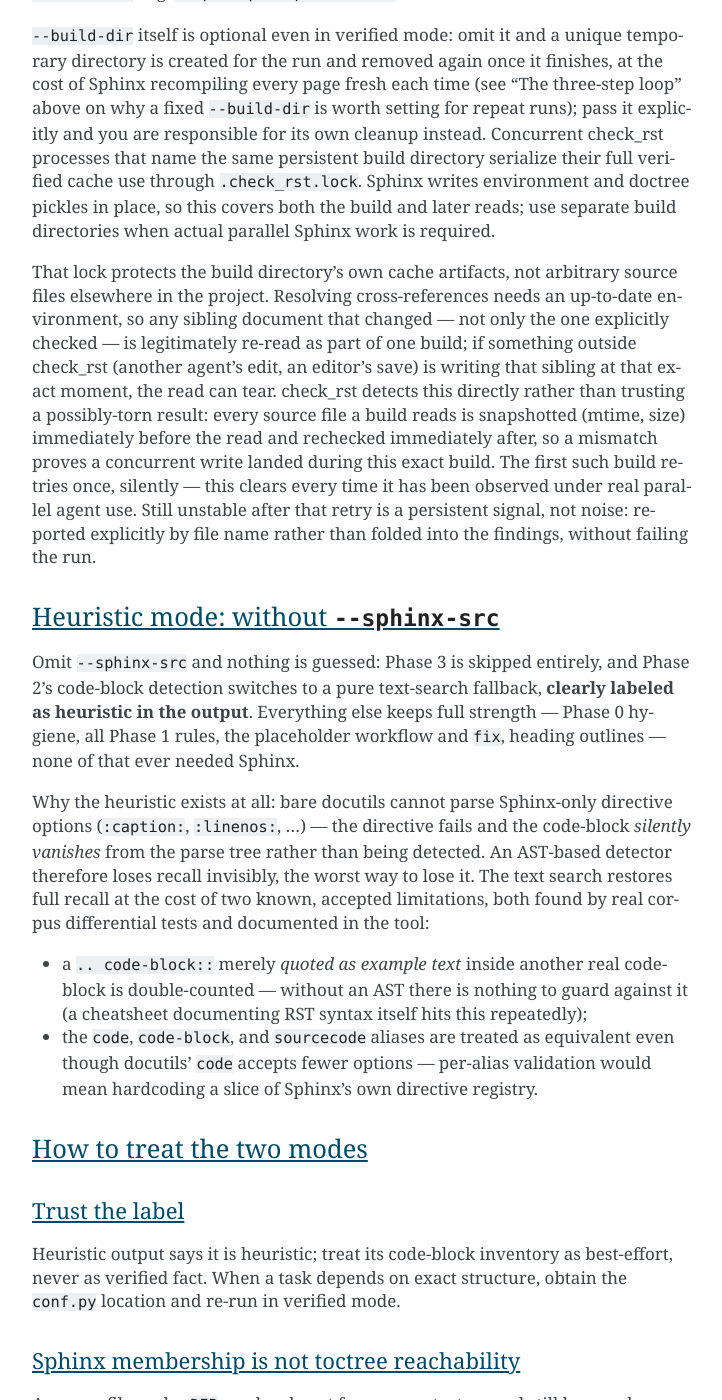
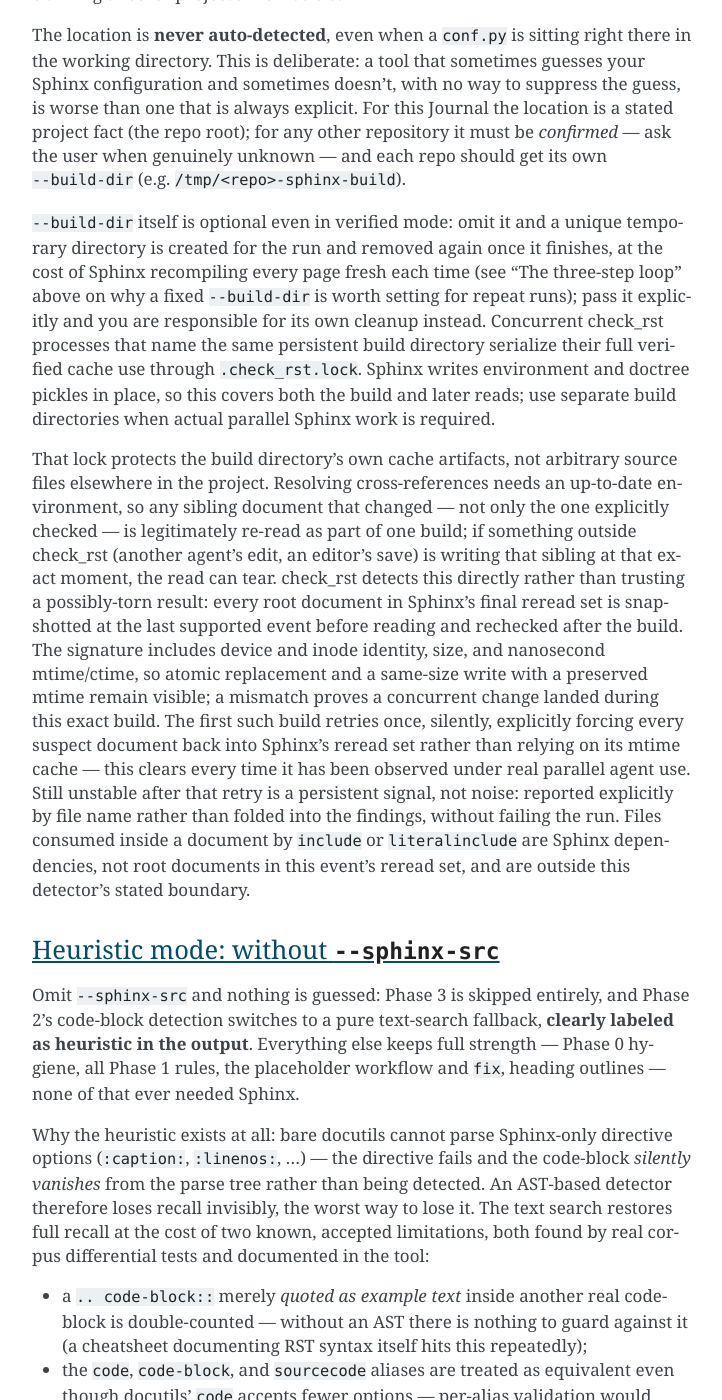
Before and after one commit to dememax/check_rst, a Sphinx documentation site: the page built from docs/guide.rst, in a window 1280 px wide and 1400 px high, scrolled down 45647 px. Shown: the whole window, without its empty margins (388-1110 px from the left). Built offline with Sphinx 7.4.7, drawn with Linux system fonts in a browser that asks for light colours; some of the changed text lies outside the part shown.

Commit message:
Fix include ownership and Sphinx reread retries
Reviewing the preceding dogfooding commit confirmed the context near-match hint, but exposed three gaps in its concurrent-source detector. The env-get-outdated listener could not see documents added by other listeners or later globbed-toctree expansion; the mtime/size pair missed same-size writes with preserved timestamps; and a detected sibling was not forced into the retry, so Sphinx could reuse the very cached parse under suspicion.

Snapshot Sphinx's final env-before-read-docs set using device/inode identity plus size and nanosecond mtime/ctime, and force every detected document into the single retry. Keep the documented boundary precise: this covers root documents scheduled for rereading, not include/literalinclude dependency files.

Following the remaining list-table include-chain lead also found that verified mode was a false premise: list-table deliberately uses bare Docutils. Shared table discovery sees included sources for outline-compatible ordinals, but conversion had interpreted an included table's physical line against the including file. Refuse that ownership mismatch as list-table.included-source before range recovery and direct the caller to process the physical target.

Widen Ruff's tested upper bound to the installed 0.16.5 and clean the prior tests' import/type-checking findings. Validation: 1730 tests passed; focused final regressions passed; Ruff format/check and strict mypy passed; the edited RST ranges produced no new semantic or Sphinx findings; git diff --check passed.

Co-Authored-By: Codex GPT-5 <noreply@openai.com>

```diff
--- a/docs/guide.rst
+++ b/docs/guide.rst
@@ -796,6 +796,14 @@ latter ``REFUSED`` as out of scope.  A later aligned table keeps the ordinal
 visible in the source outline; ``--only`` and ``--skip`` use that same
 namespace.
 
+Parsed includes retain that same composed-document numbering, but conversion
+remains a one-file mutation: a table owned by an ``.. include::`` target is
+reported as ``list-table.included-source`` and left unchanged.  Run
+``list-table`` on the reported physical source directly.  This ownership
+check happens before source-range recovery, so an included table's line number
+is never interpreted against unrelated text at the same line in the including
+file.
+
 The conversion and its semantic proof run in bare Docutils mode, never a
 Sphinx environment.  Explicit ``--sphinx-src``/``--build-dir`` arguments are
 incompatible; values from project configuration are reported inactive for
@@ -834,9 +842,11 @@ its impact and a next action:
 * ``UNCHANGED`` means the source is already a list-table.
 * ``REFUSED`` means the source is understood but conversion is out of scope
   or lacks an equivalent representation.  CSV tables are out of scope; a
-  merged row or column has no list-table representation.  An inner table
-  explicitly selected without its aligned ancestor also lacks an independent
-  physical source range; include or first convert that ancestor.
+  merged row or column has no list-table representation; a table physically
+  owned by an included source must be converted by running the command on that
+  source.  An inner table explicitly selected without its aligned ancestor
+  also lacks an independent physical source range; include or first convert
+  that ancestor.
 * ``ERROR`` means selection, source capture, parsing, or semantic proof failed
   — for example an unknown ordinal, a ``source-model`` invariant, or a
   ``semantic-proof`` divergence.  The converter never guesses past one.
@@ -2105,14 +2115,20 @@ up-to-date environment, so any sibling document that changed — not only the
 one explicitly checked — is legitimately re-read as part of one build; if
 something outside check_rst (another agent's edit, an editor's save) is
 writing that sibling at that exact moment, the read can tear.  check_rst
-detects this directly rather than trusting a possibly-torn result: every
-source file a build reads is snapshotted (mtime, size) immediately before
-the read and rechecked immediately after, so a mismatch proves a concurrent
-write landed during this exact build.  The first such build retries once,
-silently — this clears every time it has been observed under real parallel
-agent use.  Still unstable after that retry is a persistent signal, not
-noise: reported explicitly by file name rather than folded into the
-findings, without failing the run.
+detects this directly rather than trusting a possibly-torn result: every root
+document in Sphinx's final reread set is snapshotted at the last supported
+event before reading and rechecked after the build.  The signature includes
+device and inode identity, size, and nanosecond mtime/ctime, so atomic
+replacement and a same-size write with a preserved mtime remain visible; a
+mismatch proves a concurrent change landed during this exact build.  The first
+such build retries once, silently, explicitly forcing every suspect document
+back into Sphinx's reread set rather than relying on its mtime cache — this
+clears every time it has been observed under real parallel agent use.  Still
+unstable after that retry is a persistent signal, not noise: reported
+explicitly by file name rather than folded into the findings, without failing
+the run.  Files consumed inside a document by ``include`` or
+``literalinclude`` are Sphinx dependencies, not root documents in this event's
+reread set, and are outside this detector's stated boundary.
 
 ==========================================
 Heuristic mode: without ``--sphinx-src``
--- a/pyproject.toml
+++ b/pyproject.toml
@@ -60,7 +60,7 @@ markers = [
 [tool.ruff]
 line-length = 120
 target-version = "py314"
-required-version = ">=0.16.3,<=0.16.4"
+required-version = ">=0.16.3,<=0.16.5"
 
 [tool.ruff.lint]
 # B:   flake8-bugbear (design/logic issues)
```
Also changed, not shown: docs/roadmap.rst (+18 -3 lines), 4 other files.
